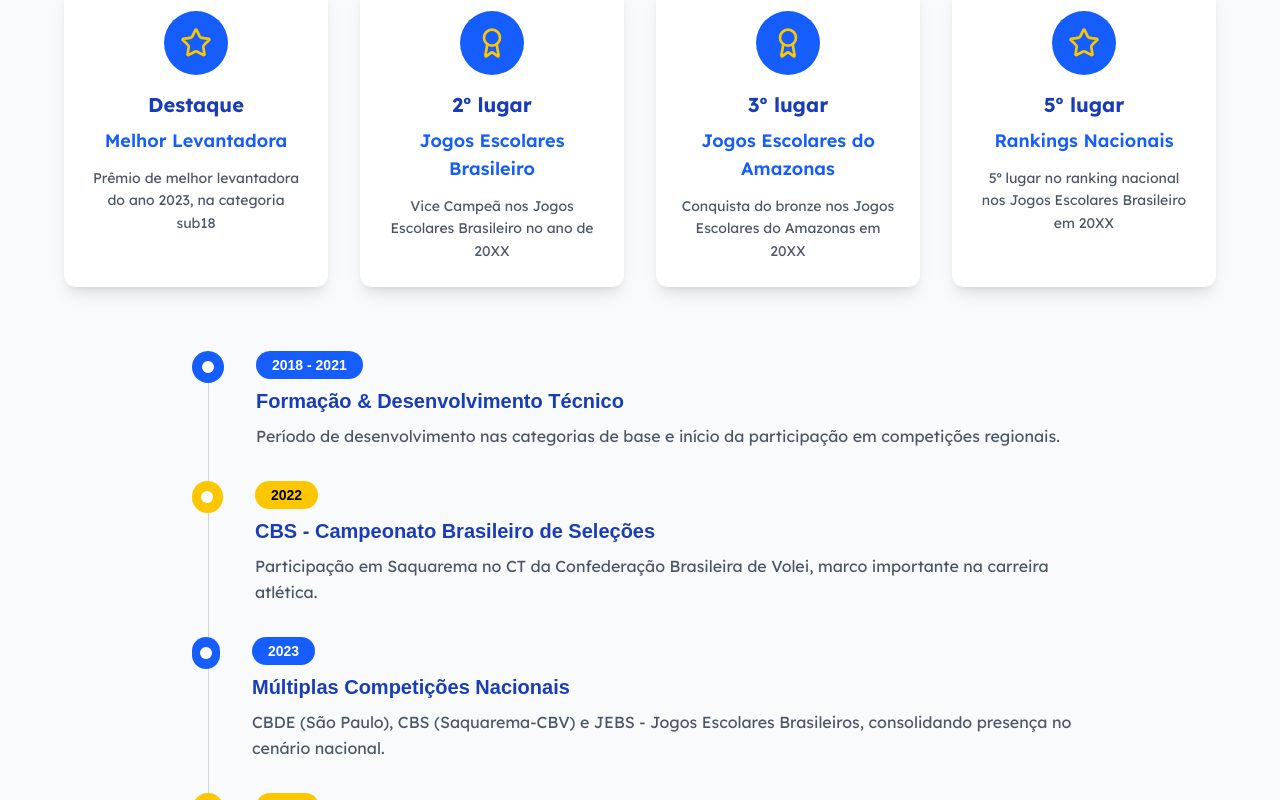
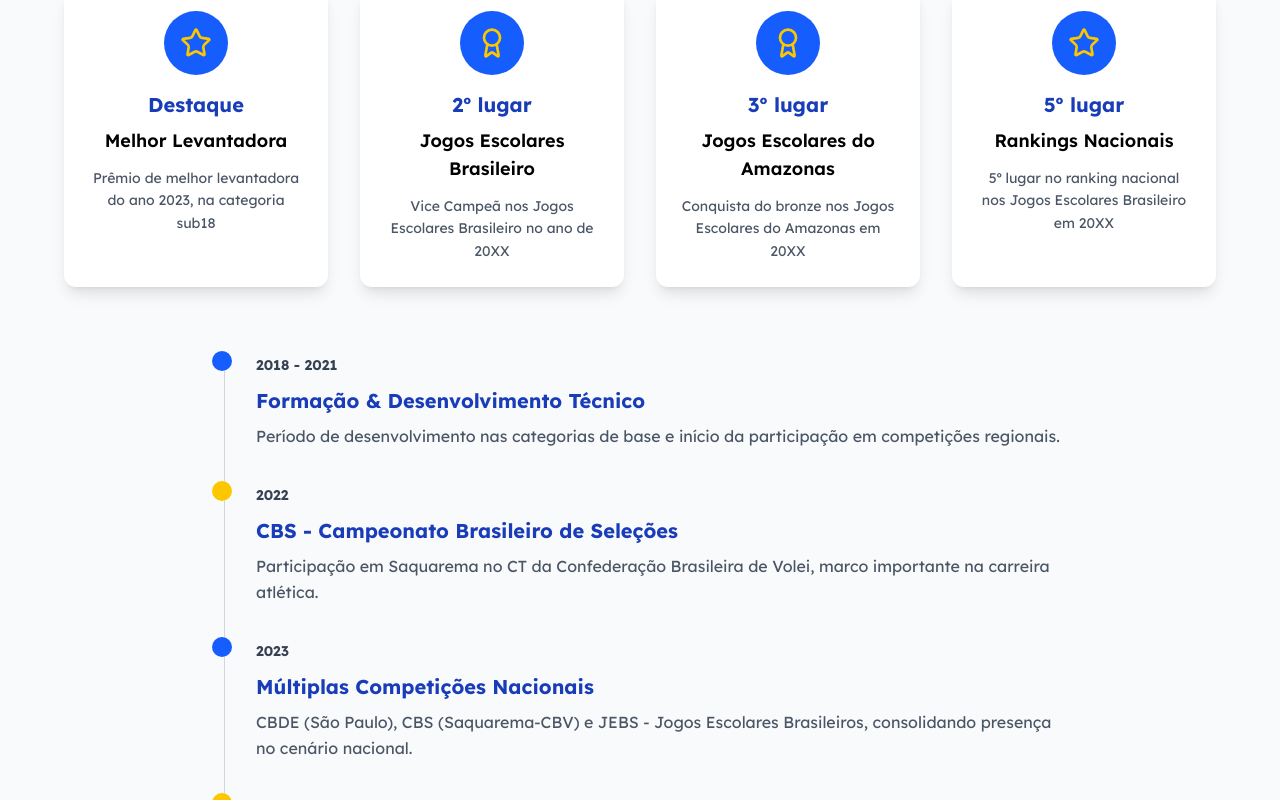
Before and after one commit to antonioalberto-dev/portifolio_grazi, a Next.js app: page / in a window 1280 px wide. Shown: the part 1680-2480 px from the top of the page. Built offline with nearby package versions, Linux system fonts and the light colour scheme.

Commit message:
feat: adiciona fonte Lexend e ajusta estilos nos componentes de conquistas

```diff
--- a/src/components/Achievements.tsx
+++ b/src/components/Achievements.tsx
@@ -83,29 +83,29 @@ export default function Achievements() {
                 <div className={`w-16 h-16 rounded-full ${achievement.color} flex items-center justify-center mx-auto mb-4`}>
                   <Icon className="w-8 h-8 text-yellow-400" />
                 </div>
-                <h3 className="text-xl font-bold text-blue-800 mb-2">{achievement.title}</h3>
-                <h4 className="text-lg font-semibold text-blue-600 mb-3">{achievement.subtitle}</h4>
+                <h3 className="text-xl font-bold text-blue-800 mb-2 font-lexend">{achievement.title}</h3>
+                <h4 className="text-lg font-semibold text-black mb-3 font-lexend">{achievement.subtitle}</h4>
                 <p className="text-sm text-gray-600 leading-relaxed font-lexend">{achievement.description}</p>
               </div>
             );
           })}
         </div>
 
-        <div className="max-w-4xl mx-auto">
+        <div className="max-w-4xl mx-auto px-4">
           <div className="relative">
             <div className="absolute left-4 top-0 bottom-0 w-px bg-gray-300"></div>
 
             {timeline.map((item, index) => (
               <div key={index} className="relative flex items-start mb-8 last:mb-0">
-                <div className={`w-8 h-8 rounded-full ${item.color} flex items-center justify-center relative z-10`}>
-                  <div className="w-3 h-3 bg-white rounded-full"></div>
+                <div className="absolute left-1 w-5 h-5 rounded-full flex items-center justify-center bg-white">
+                  <div className={`w-5 h-5 ${item.color} rounded-full`}></div>
                 </div>
 
-                <div className="ml-8">
-                  <div className={`inline-block ${item.color} ${item.color === 'bg-blue-600' ? 'text-white' : 'text-black'} px-4 py-1 rounded-full text-sm font-semibold mb-2`}>
+                <div className="ml-12">
+                  <div className={`inline-block text-gray-700 py-1 text-sm mb-2 font-lexend font-bold`}>
                     {item.year}
                   </div>
-                  <h3 className="text-xl font-bold text-blue-800 mb-2">{item.title}</h3>
+                  <h3 className="text-xl font-bold text-blue-800 mb-2 font-lexend">{item.title}</h3>
                   <p className="text-gray-600 leading-relaxed font-lexend">{item.description}</p>
                 </div>
               </div>
```
